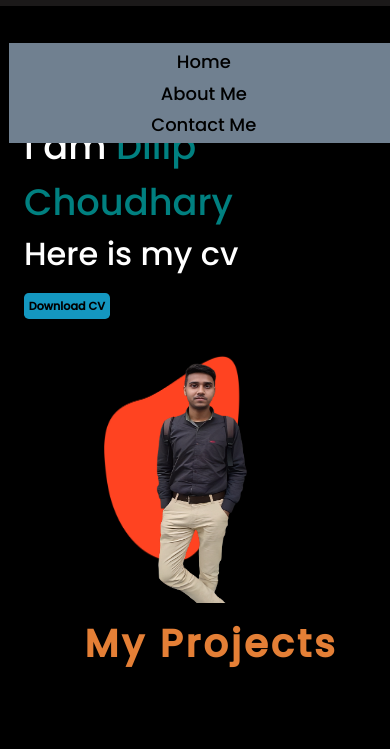
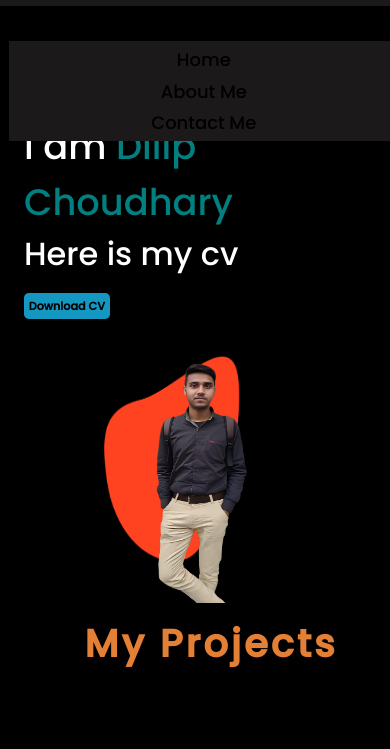
Before and after one commit to Dilip19IT19/Initial-Portfolio, a plain HTML site: page index.html in a window 390 px wide. Both pictures are taken after a click on the element 336 px from the left and 19 px from the top of the page. Shown: the part 33-782 px from the top of the page. Drawn offline with Linux system fonts and the light colour scheme.

Commit message:
Update style.css

```diff
--- a/style.css
+++ b/style.css
@@ -301,8 +301,8 @@ span{
     width: 100%;
     height: 100px;
     display: block;
-    top:-24px;
-    background-color: slategrey;
+    top:-26px;
+    background-color: rgb(27, 25, 25);
     color: black;
     display: flex;
     flex-direction: column;
```
